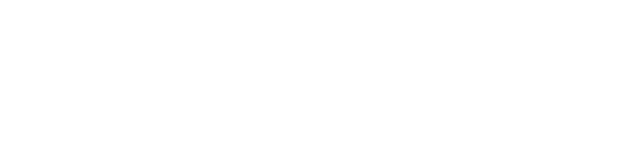
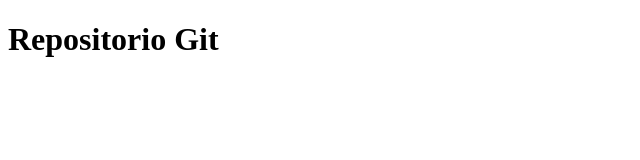
Before and after one commit to imkata-dev/git-repo, a plain HTML site: page index.html in a window 1280 px wide. Shown: the whole page, without its empty margins (0-640 px from the left). Drawn offline with Linux system fonts and the light colour scheme.

Commit message:
Cambios Index

```diff
--- a/index.html
+++ b/index.html
@@ -3,9 +3,9 @@
 <head>
     <meta charset="UTF-8">
     <meta name="viewport" content="width=device-width, initial-scale=1.0">
-    <title>Document</title>
+    <title>Git Repositorio</title>
 </head>
 <body>
-
+    <h1>Repositorio Git</h1>
 </body>
 </html>
```
